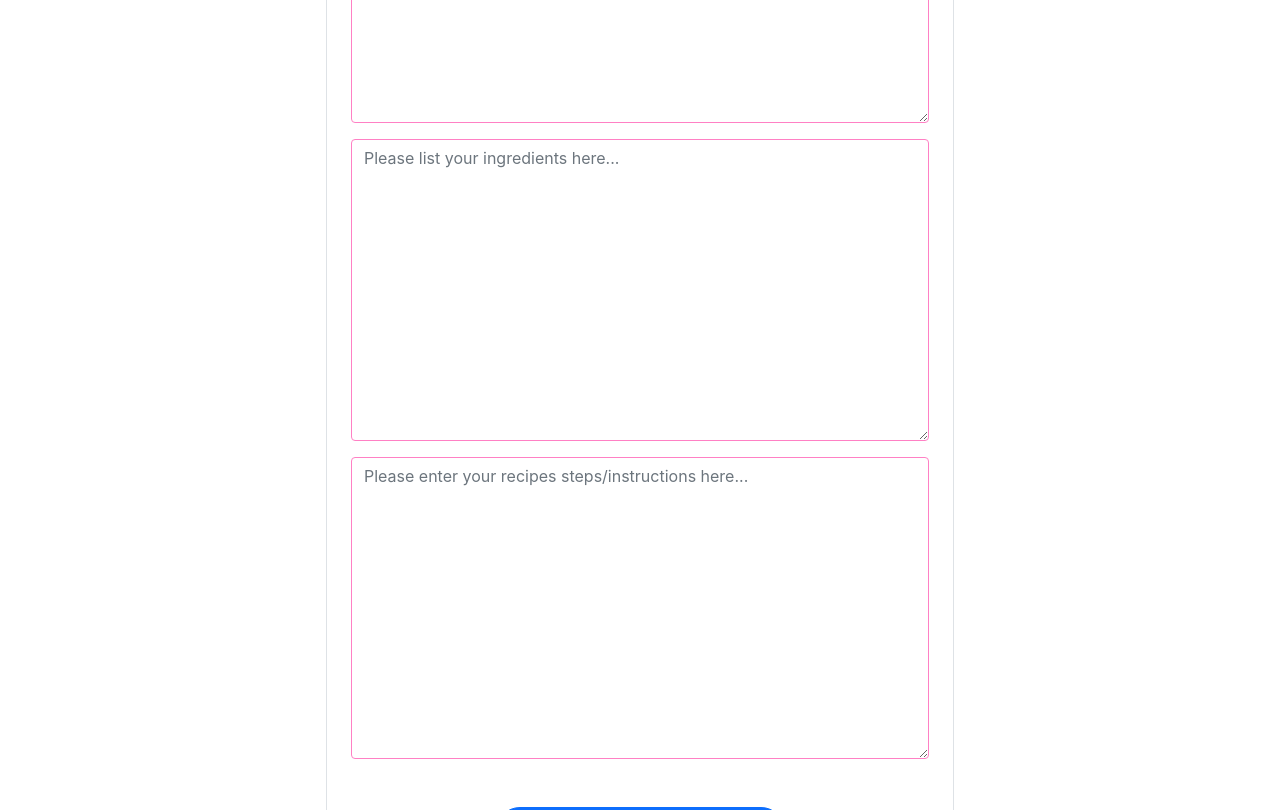
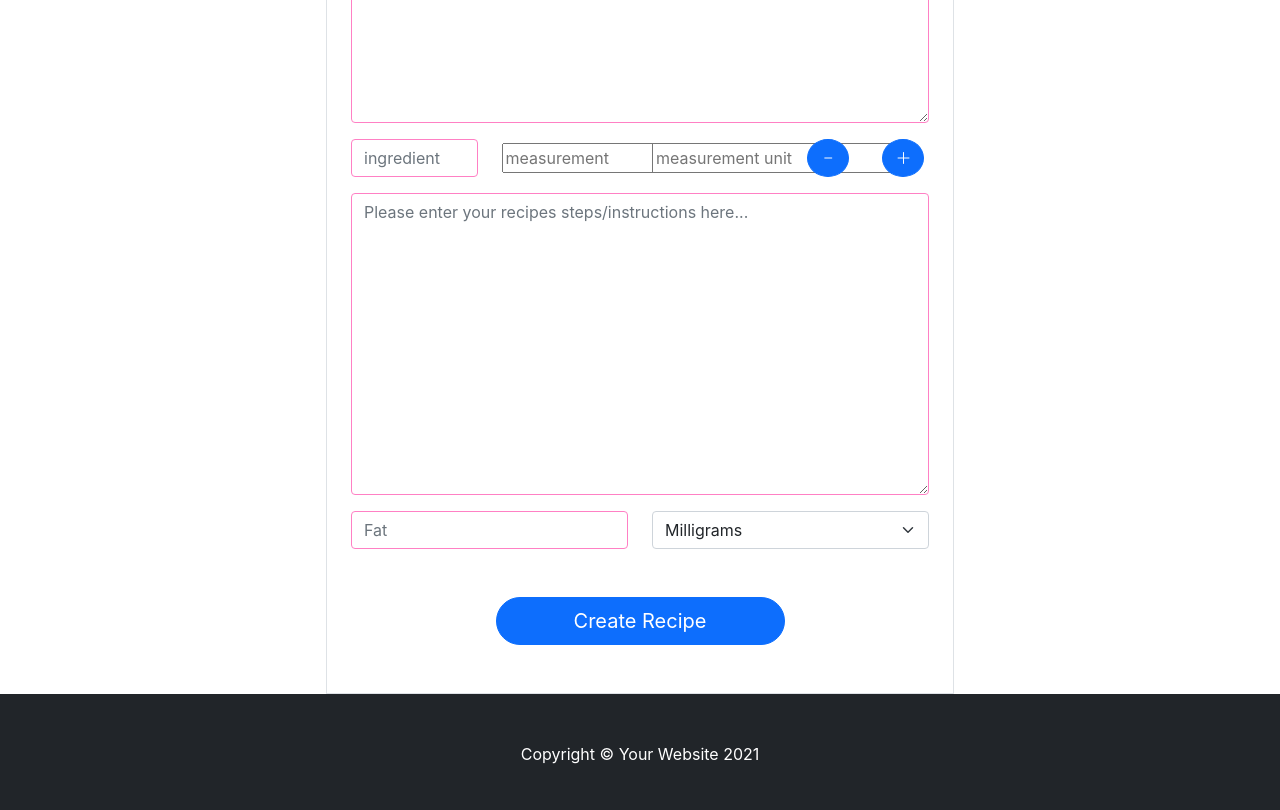
Before and after one commit to CallumMcR/diws, a React (Create React App) app: page /recipes/CreateRecipe in a window 1280 px wide. Shown: the part 980-1790 px from the top of the page. Built offline with nearby package versions, Linux system fonts and the light colour scheme.

Commit message:
Dynamic form for ingredients

```diff
--- a/package.json
+++ b/package.json
@@ -9,6 +9,7 @@
     "moment": "^2.29.1",
     "react": "^17.0.2",
     "react-bootstrap": "^2.0.4",
+    "react-bootstrap-typeahead": "^6.0.0-alpha.4",
     "react-datepicker": "^4.5.0",
     "react-dom": "^17.0.2",
     "react-router-dom": "^6.2.1",
--- a/src/components/Blog/CreateRecipe.jsx
+++ b/src/components/Blog/CreateRecipe.jsx
@@ -1,16 +1,22 @@
 import React, { useState } from "react";
 import { render } from "react-dom";
 import { Link, useNavigate } from "react-router-dom";
+import { Modal, Button, InputGroup, FormControl, Form } from "react-bootstrap";
 
 
 function CreateRecipe() {
 
     let navigate = useNavigate();
-    const [ingredients, setIngredients] = useState();
+    const [ingredients, setIngredients] = useState([
+        { ingredientName: "", measurementValue: "", units: "", prevUnits: "g" },
+    ]);
     const [steps, setSteps] = useState();
     const [description, setDescription] = useState();
     const [backgroundImage, setBackgroundImage] = useState(`https://i.gyazo.com/855e8ca01684f0d61e302ba09a177bfd.png`);
+    const [show, setShow] = useState(false);
 
+    const handleClose = () => setShow(false);
+    const handleShow = () => setShow(true);
 
     function getData(data) {
         console.log(data);
@@ -26,6 +32,50 @@ function CreateRecipe() {
             }
         )
     }
+
+    const handleChangeInput = (index, event) => {
+        const values = [...ingredients];
+        values[index][event.target.name] = event.target.value;
+        setIngredients(values);
+    }
+
+    const handleAddFields = () => {
+        setIngredients([...ingredients,
+        { ingredientName: "", measurementValue: "", units: "", prevUnits: "g" }])
+    }
+
+    const handleRemoveFields = (index) => {
+        const values = [...ingredients];
+        if (values.length > 1) {
+            values.splice(index, 1);
+            setIngredients(values);
+        }
+
+
+    }
+
+    function validateURL(url) {
+        const img = new Image();
+
+        img.src = url;
+
+        if (img.complete) {
+            setBackgroundImage(url);
+        } else {
+            img.onload = () => {
+                setBackgroundImage(url);
+            };
+
+            img.onerror = () => {
+                setBackgroundImage(`https://i.gyazo.com/855e8ca01684f0d61e302ba09a177bfd.png`);
+            };
+        }
+    }
+    function closeModal(event) {
+        setBackgroundImage(`https://i.gyazo.com/855e8ca01684f0d61e302ba09a177bfd.png`);
+        setShow(false);
+    }
+
 
     return (
         <div style={{ overflow: "hidden" }}>
@@ -54,9 +104,51 @@ function CreateRecipe() {
                             style={{
                                 height: "24rem", backgroundImage: `url(${backgroundImage})`,
                                 backgroundPosition: "center",
-                                backgroundSize: "cover"
+                                backgroundSize: "cover",
+                                position: "relative"
                             }}>
+                            <Button className="btn btn-primary btn-lg text-start"
+                                onClick={handleShow}
+                                style={{
+                                    position: "absolute", top: "50%",
+                                    transform: "translate(0,-50%)", color: "white",
+                                    opacity: "0.8"
+                                }}>
+                                <span className="bi bi-upload" style={{ color: "white", }}>
 
+                                </span>
+
+                            </Button>
+                            <Modal show={show} onHide={handleClose} centered>
+                                <Modal.Header closeButton>
+                                    <Modal.Title>Recipe Image</Modal.Title>
+                                </Modal.Header>
+                                <Modal.Body>
+                                    <div className="text-center pb-3">Please use any image with a valid URL. Recommended websites
+                                        to upload your images are as follows: Gyazo, Imgur
+                                    </div>
+                                    <InputGroup>
+                                        <InputGroup.Text name="recipesURL"
+                                        >URL
+                                        </InputGroup.Text>
+                                        <FormControl
+                                            placeholder="Please enter an image URL"
+                                            id="recipesURL"
+                                            name="recipesURL"
+                                            onChange={(e) => validateURL(e.target.value)}
+                                        >
+                                        </FormControl>
+                                    </InputGroup>
+                                </Modal.Body>
+                                <Modal.Footer>
+                                    <Button variant="secondary" onClick={() => closeModal()}>
+                                        Default Image
+                                    </Button>
+                                    <Button variant="primary" onClick={handleClose}>
+                                        Save Changes
+                                    </Button>
+                                </Modal.Footer>
+                            </Modal>
 
                         </div>
 
@@ -78,7 +170,9 @@ function CreateRecipe() {
                             </div>
 
                             <div className="col-4">
-                                <input placeholder="Cook Time" style={{ borderColor: "#ff80c4" }} type="text" className="form-control" name="recipeCookTime" id="recipeCookTime" />
+                                <input placeholder="Cook Time" style={{ borderColor: "#ff80c4" }}
+                                    type="text" className="form-control" name="recipeCookTime"
+                                    id="recipeCookTime" />
                             </div>
                             <div className="col-4">
                                 <input placeholder="Difficulty" style={{ borderColor: "#ff80c4" }} type="text" className="form-control" name="recipeDifficulty" id="recipeDifficulty" />
@@ -94,13 +188,113 @@ function CreateRecipe() {
                             </textarea>
                         </div>
 
+
+
+
+
+
+
+
+
+
+
+
+
+
+
+
+
+
+
+
                         <div className="pt-3">
-                            <textarea placeholder="Please list your ingredients here..."
-                                style={{ borderColor: "#ff80c4" }} type="text" className="form-control"
-                                name='recipeIngredients' id="recipeIngredients" rows="12"
-                                onChange={(e) => { setIngredients(e.target.value); }}>
-                            </textarea>
+
+                            {ingredients.map((ingredient, index) => (
+                                <div className="row align-items-center d-flex" key={index}>
+
+                                    <div className="col-3">
+
+
+                                        <input type="text"
+                                            className="form-control"
+                                            name="ingredientName" label="Ingredient Name"
+                                            placeholder="ingredient"
+                                            value={ingredient.ingredientName}
+                                            style={{ borderColor: "#ff80c4" }}
+                                            onChange={(event) => handleChangeInput(index, event)}>
+                                        </input>
+
+
+                                    </div>
+                                    <div className="col-3">
+                                        <input type="text"
+                                            name="measurementValue" label="measurementValue"
+                                            placeholder="measurement"
+                                            value={ingredient.measurementValue}
+                                            onChange={(event) => handleChangeInput(index, event)} />
+                                    </div>
+
+                                    <div className="col-3">
+                                        <input type="text"
+                                            name="units" label="units"
+                                            placeholder="measurement unit"
+                                            value={ingredient.units}
+                                            onChange={(event) => handleChangeInput(index, event)} />
+                                    </div>
+
+
+
+                                    <div className="col-3">
+
+                                        <div className="row">
+
+                                            <div className="col-6">
+                                                <Button className="bi bi-dash
+                                                rounded-circle"
+                                                    variant="primary"
+                                                    onClick={() => handleRemoveFields(index)}>
+                                                </Button>
+                                            </div>
+
+                                            <div className="col-6">
+                                                <Button className="bi bi-plus-lg
+
+                                                rounded-circle"variant="primary"
+                                                    onClick={() => handleAddFields()}>
+
+                                                </Button>
+                                            </div>
+
+                                        </div>
+                                    </div>
+
+
+                                </div>
+                            ))}
+
+
                         </div>
+
+
+
+
+
+
+
+
+
+
+
+
+
+
+
+
+
+
+
+
+
 
 
 
@@ -114,12 +308,43 @@ function CreateRecipe() {
 
 
 
+                        <div className="pt-3 row">
+                            <div className="col-6">
+                                <input placeholder="Fat"
+                                    style={{ borderColor: "#ff80c4" }} type="text"
+                                    className="form-control" name="recipesFat"
+                                    id="recipesFat"
+                                    value="" />
+                            </div>
+
+                            <div className="col-6">
+                                <Form.Select aria-label="Measurements"
+                                >
+                                    <option value="mg">Milligrams</option>
+                                    <option value="g">Grams</option>
+                                    <option value="kg">Kilograms</option>
+                                    <option value="oz">Ounces</option>
+                                    <option value="ml">Milliliters</option>
+                                    <option value="l">Liters</option>
+                                    <option value="cups">Cups of</option>
+                                    <option value="teaspoons">Teaspoons</option>
+                                </Form.Select>
+
+
+                            </div>
+                        </div>
+
+
+
+
 
 
                         <div className="py-5">
-                            <button className="btn-lg col-6 btn btn-primary rounded-pill text-center">
+                            <Button
+                                className="btn-lg col-6 btn btn-primary rounded-pill text-center"
+                                type="submit">
                                 Create Recipe
-                            </button>
+                            </Button>
 
                         </div>
                     </form>
--- a/src/components/Blog/Form.js
+++ b/src/components/Blog/Form.js
@@ -1,4 +1,5 @@
 import React from 'react';
+
 const Form = props => (
     <form className="container-fluid" onSubmit={props.getRecipe}>
         <div className="input-group-addon align-items-center border row shadow-sm">
--- a/src/components/Blog/Recipes.jsx
+++ b/src/components/Blog/Recipes.jsx
@@ -5,6 +5,7 @@ import Form from "./Form.js";
 import moment from "moment";
 import Pagination from "./Pagination.js";
 import FilterButton from "./FilterButton.js";
+
 
 
 
```
Also changed, not shown: 1 other file (tests, documents, lock files or other folders).
